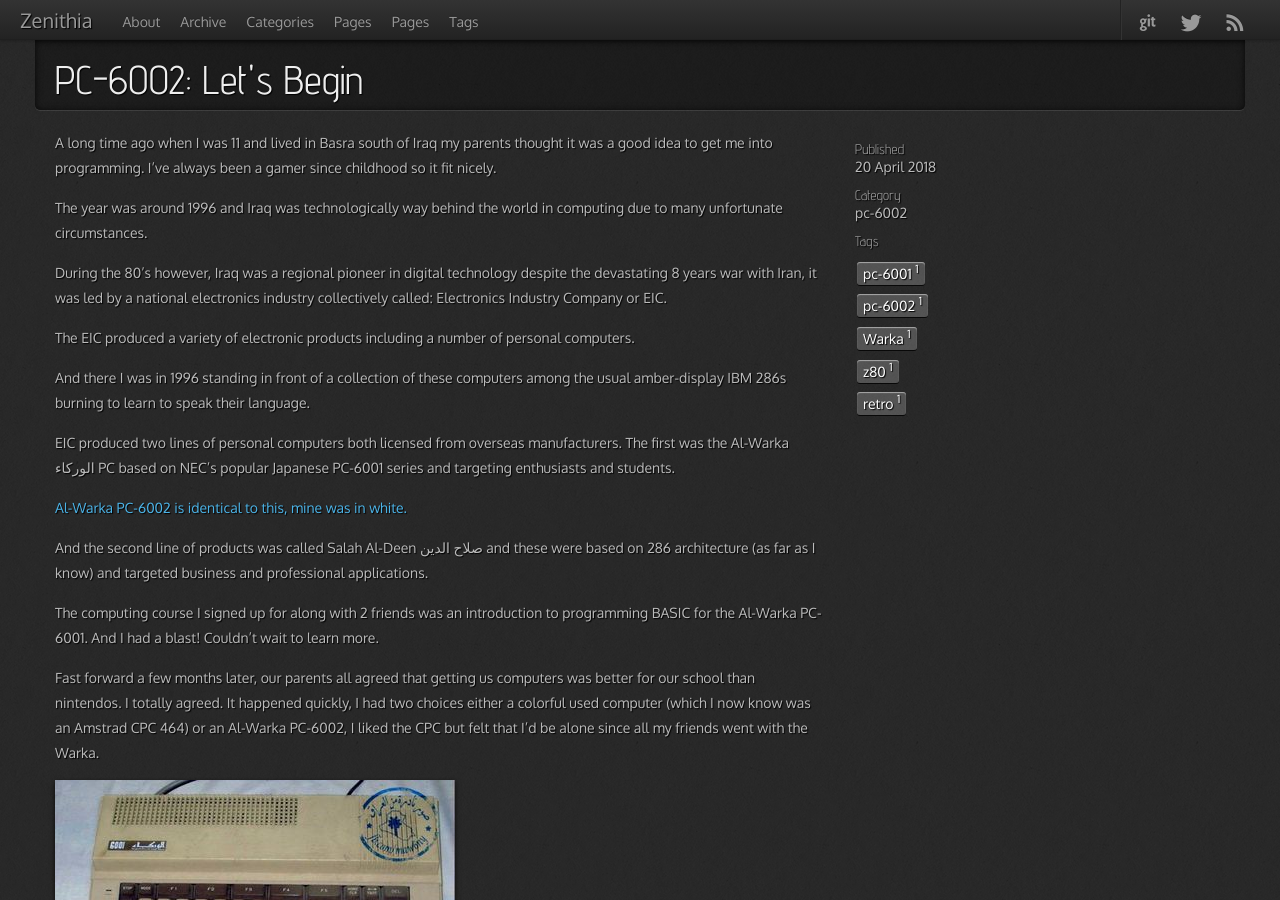
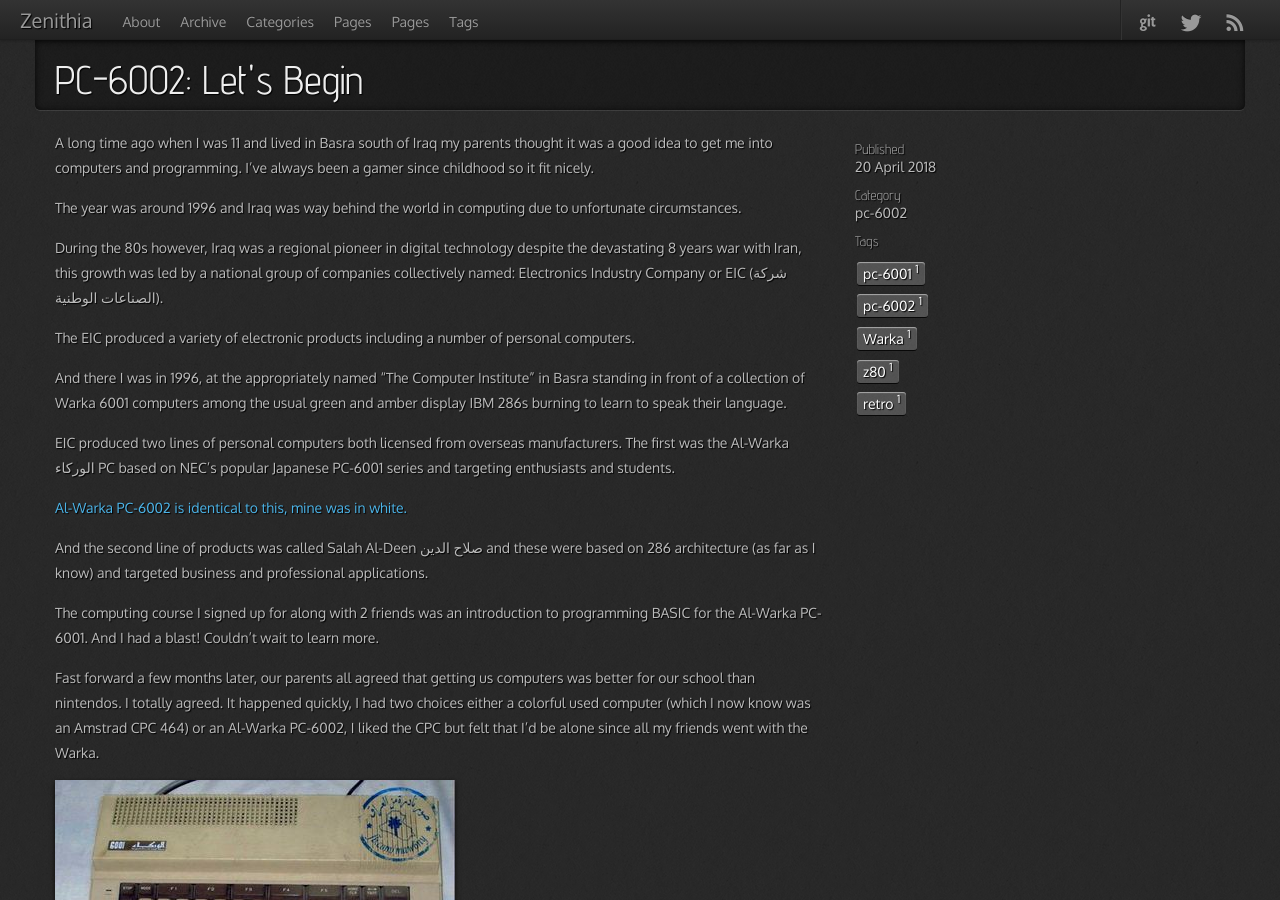
Before and after one commit to Salwan/salwan.github.io, a Jekyll site: the page built from _posts/2018-04-20-pc--6001-lets-begin.md, in a window 1280 px wide and 900 px high. Built offline with Jekyll 4.4.1, drawn with Linux system fonts in a browser that asks for light colours; nearby versions of some CDN libraries; comment, search, counter and statistics services are not loaded.

Commit message:
Some editing

```diff
--- a/_posts/2018-04-20-pc--6001-lets-begin.md
+++ b/_posts/2018-04-20-pc--6001-lets-begin.md
@@ -20,15 +20,15 @@
 
 [warka_6001]: {{site.baseurl}}assets/photos/pc6002/warka_6001.jpg "Al-Warka 6001 with Arabic BASIC cartridge"
 
-A long time ago when I was 11 and lived in Basra south of Iraq my parents thought it was a good idea to get me into programming. I've always been a gamer since childhood so it fit nicely.
+A long time ago when I was 11 and lived in Basra south of Iraq my parents thought it was a good idea to get me into computers and programming. I've always been a gamer since childhood so it fit nicely.
 
-The year was around 1996 and Iraq was technologically way behind the world in computing due to many unfortunate circumstances.
+The year was around 1996 and Iraq was way behind the world in computing due to unfortunate circumstances.
 
-During the 80's however, Iraq was a regional pioneer in digital technology despite the devastating 8 years war with Iran, it was led by a national electronics industry collectively called: Electronics Industry Company or EIC.
+During the 80s however, Iraq was a regional pioneer in digital technology despite the devastating 8 years war with Iran, this growth was led by a national group of companies collectively named: Electronics Industry Company or EIC (شركة الصناعات الوطنية).
 
 The EIC produced a variety of electronic products including a number of personal computers.
 
-And there I was in 1996 standing in front of a collection of these computers among the usual amber-display IBM 286s burning to learn to speak their language.
+And there I was in 1996, at the appropriately named "The Computer Institute" in Basra standing in front of a collection of Warka 6001 computers among the usual green and amber display IBM 286s burning to learn to speak their language.
 
 EIC produced two lines of personal computers both licensed from overseas manufacturers. The first was the Al-Warka الوركاء PC based on NEC's popular Japanese PC-6001 series and targeting enthusiasts and students.
 
```
